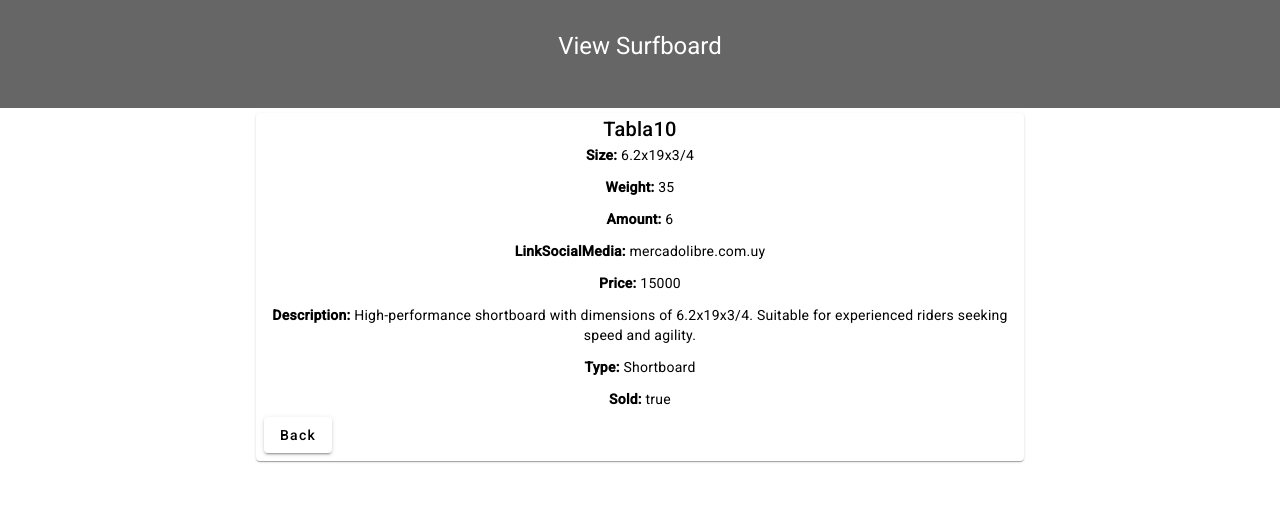
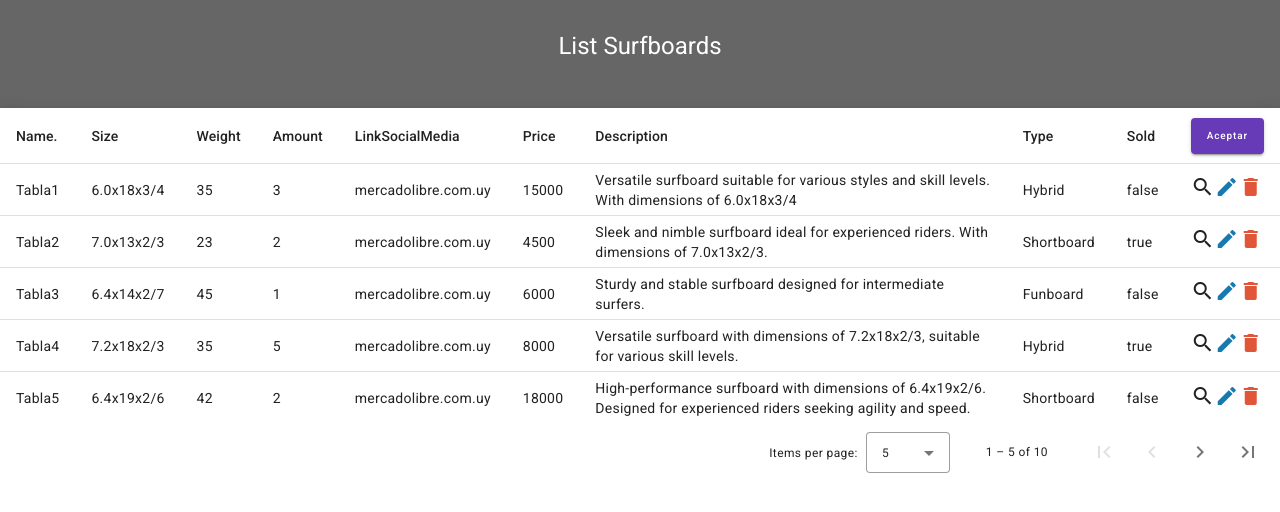
Before and after one commit to averder/SurfboardApp, an Angular app: page /listSurfboard in a window 1280 px wide. Shown: the top 512 px of the page. Built offline with nearby package versions, Linux system fonts and the light colour scheme.

Commit message:
[SBA-6] Added routing

```diff
--- a/src/app/app.component.html
+++ b/src/app/app.component.html
@@ -1 +1 @@
-<app-view-surfboard></app-view-surfboard>
+<router-outlet></router-outlet>
--- a/src/app/app.module.ts
+++ b/src/app/app.module.ts
@@ -14,6 +14,7 @@ import { MatCardModule } from '@angular/material/card';
 import { MatTableModule } from '@angular/material/table';
 import { MatPaginatorModule } from '@angular/material/paginator';
 import { MatIconModule } from '@angular/material/icon';
+import { AppRoutingModule } from './app-routing.module';
 
 @NgModule({
   declarations: [
@@ -30,6 +31,7 @@ import { MatIconModule } from '@angular/material/icon';
     MatPaginatorModule,
     MatTableModule,
     MatIconModule,
+    AppRoutingModule,
   ],
   providers: [],
   bootstrap: [AppComponent],
--- a/src/app/components/surfboard-list/surfboard-list.component.html
+++ b/src/app/components/surfboard-list/surfboard-list.component.html
@@ -61,11 +61,11 @@
 
   <ng-container matColumnDef="accion">
     <th mat-header-cell *matHeaderCellDef>
-      <button class="add" mat-raised-button color="primary">Aceptar</button>
+      <button routerLink="/addSurfboard" class="add" mat-raised-button color="primary">Aceptar</button>
     </th>
     <td mat-cell *matCellDef="let element">
-      <mat-icon matTooltip="View" class="search" fontIcon="search"></mat-icon>
-      <mat-icon matTooltip="Edit" class="edit" fontIcon="edit"></mat-icon>
+      <mat-icon routerLink="/viewSurfboard/{{ element.id }}" matTooltip="View" class="search" fontIcon="search"></mat-icon>
+      <mat-icon routerLink="/editSurfboard/{{ element.id }}" matTooltip="Edit" class="edit" fontIcon="edit"></mat-icon>
       <mat-icon matTooltip="Delete" class="delete" fontIcon="delete"></mat-icon>
     </td>
   </ng-container>
--- a/src/app/components/surfboard-list/surfboard-list.component.ts
+++ b/src/app/components/surfboard-list/surfboard-list.component.ts
@@ -5,6 +5,7 @@ import { Surfboard } from 'src/app/Interfaces/surfboard';
 
 const listSurfboards: Surfboard[] = [
   {
+    id: 1,
     name: 'Tabla1',
     size: '6.0x18x3/4',
     weight: 35,
@@ -17,6 +18,7 @@ const listSurfboards: Surfboard[] = [
     sold: false,
   },
   {
+    id: 2,
     name: 'Tabla2',
     size: '7.0x13x2/3',
     weight: 23,
@@ -29,6 +31,7 @@ const listSurfboards: Surfboard[] = [
     sold: true,
   },
   {
+    id: 3,
     name: 'Tabla3',
     size: '6.4x14x2/7',
     weight: 45,
@@ -41,6 +44,7 @@ const listSurfboards: Surfboard[] = [
     sold: false,
   },
   {
+    id: 4,
     name: 'Tabla4',
     size: '7.2x18x2/3',
     weight: 35,
@@ -53,6 +57,7 @@ const listSurfboards: Surfboard[] = [
     sold: true,
   },
   {
+    id: 5,
     name: 'Tabla5',
     size: '6.4x19x2/6',
     weight: 42,
@@ -65,6 +70,7 @@ const listSurfboards: Surfboard[] = [
     sold: false,
   },
   {
+    id: 6,
     name: 'Tabla6',
     size: '6.7x19x2/4',
     weight: 27,
@@ -77,6 +83,7 @@ const listSurfboards: Surfboard[] = [
     sold: true,
   },
   {
+    id: 7,
     name: 'Tabla7',
     size: '7.0x24x2/3',
     weight: 29,
@@ -89,6 +96,7 @@ const listSurfboards: Surfboard[] = [
     sold: false,
   },
   {
+    id: 8,
     name: 'Tabla8',
     size: '6.0x26x2/5',
     weight: 42,
@@ -100,6 +108,7 @@ const listSurfboards: Surfboard[] = [
     sold: true,
   },
   {
+    id: 9,
     name: 'Tabla9',
     size: '6.3x29x2/5',
     weight: 31,
@@ -112,6 +121,7 @@ const listSurfboards: Surfboard[] = [
     sold: false,
   },
   {
+    id: 10,
     name: 'Tabla10',
     size: '6.2x19x3/4',
     weight: 35,
--- a/src/app/components/view-surfboard/view-surfboard.component.html
+++ b/src/app/components/view-surfboard/view-surfboard.component.html
@@ -15,7 +15,7 @@
           <p><strong>Sold:</strong> {{ surfboard.sold }} </p>
         </mat-card-content>
         <mat-card-actions>
-          <button mat-raised-button>Back</button>
+          <button routerLink="/viewSurfboard"  mat-raised-button>Back</button>
         </mat-card-actions>
       </mat-card>
 </div>
```
Also changed, not shown: src/app/app-routing.module.ts (added, +22 -0 lines), src/app/components/add-edit-surfboard/add-edit-surfboard.component.html (line endings or trailing spaces).
